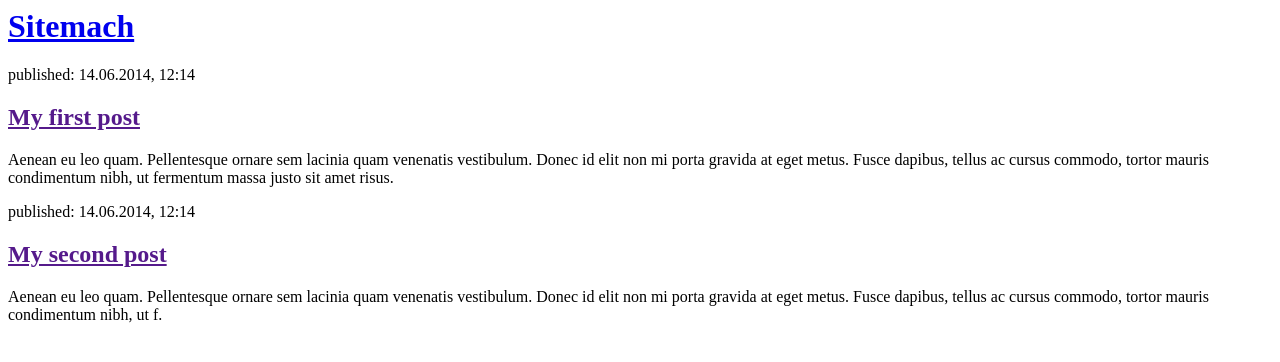
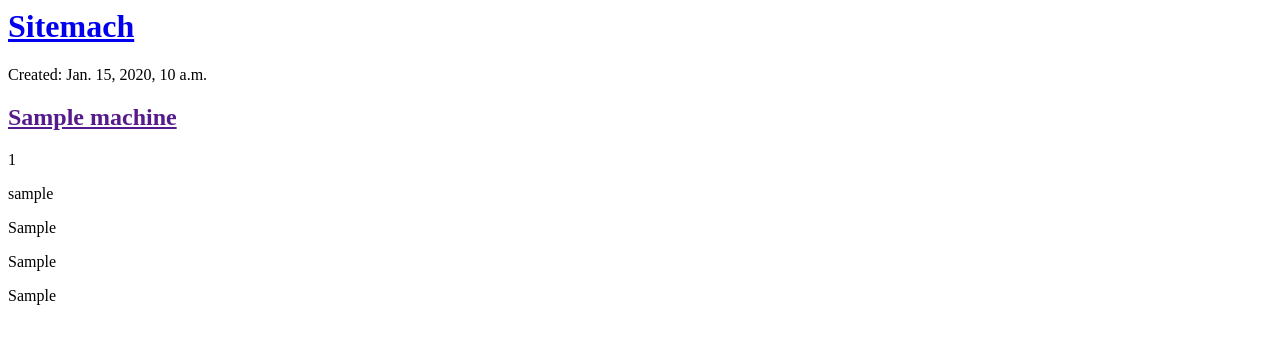
Before and after one commit to daniiche/sitemach, a Django app: template machines/templates/machines/machines_list.html in a window 1280 px wide. Shown: the top 362 px of the page. Run offline with Django 3.2, Linux system fonts and the light colour scheme; the template is opened without the code that fills it: values that come from a table or form of the project are taken from there, others are empty; tables that the repository leaves empty hold one stand-in row (values such as "Sample post").

Commit message:
Modified templates to display posts from database.

```diff
--- a/machines/models.py
+++ b/machines/models.py
@@ -3,7 +3,7 @@ from django.db import models
 from django.utils import timezone
 
 class Machine(models.Model):
-    machineid = models.UUIDField(primary_key=True)
+    machineid = models.CharField(max_length=200, primary_key=True)
     clientid = models.ForeignKey(settings.AUTH_USER_MODEL, on_delete=models.CASCADE)
     name = models.CharField(max_length=200)
     kind = models.CharField(max_length=200)
--- a/machines/templates/machines/machines_list.html
+++ b/machines/templates/machines/machines_list.html
@@ -6,17 +6,16 @@
         <div>
             <h1><a href="/">Sitemach</a></h1>
         </div>
-
-        <div>
-            <p>published: 14.06.2014, 12:14</p>
-            <h2><a href="">My first post</a></h2>
-            <p>Aenean eu leo quam. Pellentesque ornare sem lacinia quam venenatis vestibulum. Donec id elit non mi porta gravida at eget metus. Fusce dapibus, tellus ac cursus commodo, tortor mauris condimentum nibh, ut fermentum massa justo sit amet risus.</p>
-        </div>
-
-        <div>
-            <p>published: 14.06.2014, 12:14</p>
-            <h2><a href="">My second post</a></h2>
-            <p>Aenean eu leo quam. Pellentesque ornare sem lacinia quam venenatis vestibulum. Donec id elit non mi porta gravida at eget metus. Fusce dapibus, tellus ac cursus commodo, tortor mauris condimentum nibh, ut f.</p>
-        </div>
+            {% for machine in machines %}
+            <div>
+            <p>Created: {{ machine.created_date }}</p>
+            <h2><a href="">{{ machine.name }}</a></h2>
+            <p>{{ machine.machineid }}</p>
+            <p>{{ machine.clientid }}</p>
+            <p>{{ machine.kind }}</p>
+            <p>{{ machine.brand }}</p>
+            <p>{{ machine.characteristics|linebreaksbr }}</p>
+            </div>
+            {% endfor %}
     </body>
 </html>
--- a/machines/views.py
+++ b/machines/views.py
@@ -1,4 +1,7 @@
 from django.shortcuts import render
+from django.utils import timezone
+from .models import Machine
 
 def machines_list(request):
-    return render(request, 'machines/machines_list.html', {})
+	machines = Machine.objects.filter(created_date__lte=timezone.now()).order_by('created_date')
+	return render(request, 'machines/machines_list.html', {'machines': machines})
```
